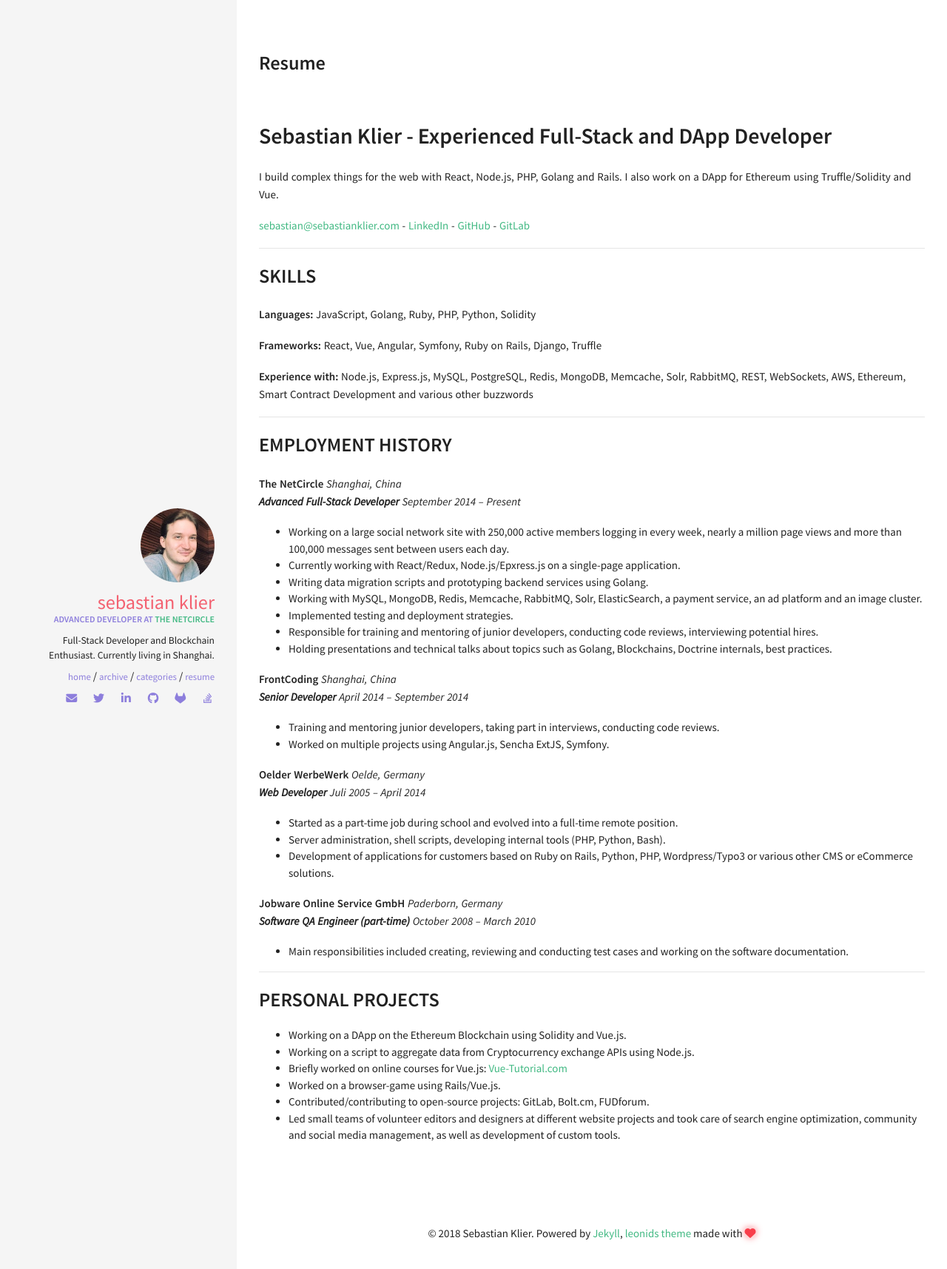
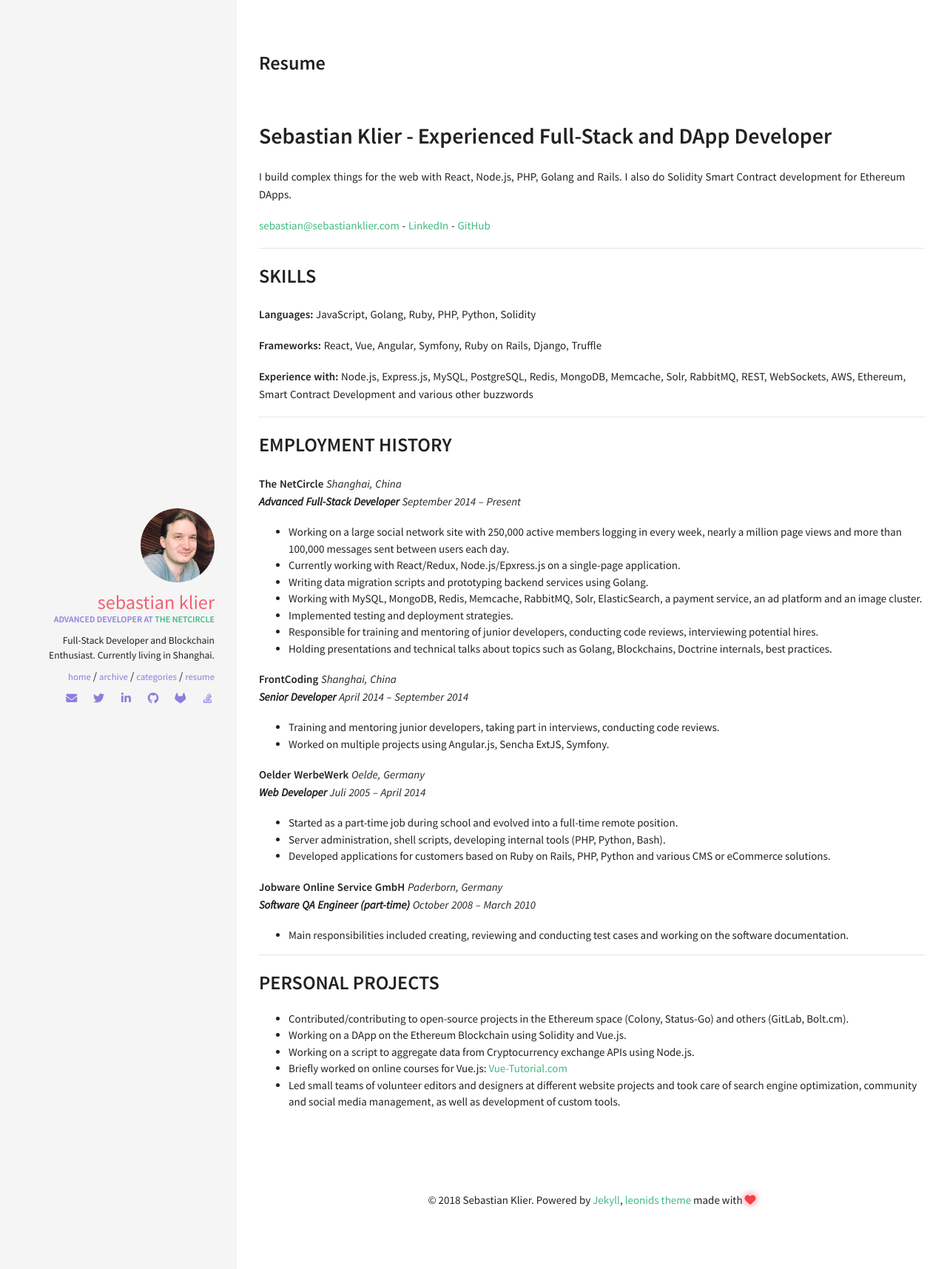
Before and after one commit to sekl/sebastianklier.com, a Jekyll site: the page built from resume.md, in a window 1280 px wide. Shown: the top 1715 px of the page at 74% size. Built offline with Jekyll 4.4.1, drawn with Linux system fonts in a browser that asks for light colours; nearby versions of some CDN libraries.

Commit message:
update resume

```diff
--- a/resume.md
+++ b/resume.md
@@ -6,9 +6,9 @@ permalink: /resume/
 
 # Sebastian Klier - Experienced Full-Stack and DApp Developer
 
-I build complex things for the web with React, Node.js, PHP, Golang and Rails. I also work on a DApp for Ethereum using Truffle/Solidity and Vue.
+I build complex things for the web with React, Node.js, PHP, Golang and Rails. I also do Solidity Smart Contract development for Ethereum DApps.
 
-[sebastian@sebastianklier.com](mailto:sebastian@sebastianklier.com) - [LinkedIn](http://www.linkedin.com/in/sebastianklier) - [GitHub](http://github.com/sekl) - [GitLab](http://gitlab.com/u/sekl)
+[sebastian@sebastianklier.com](mailto:sebastian@sebastianklier.com) - [LinkedIn](http://www.linkedin.com/in/sebastianklier) - [GitHub](http://github.com/sekl)
 
 ---
 
@@ -51,7 +51,7 @@ reviews, interviewing potential hires.
 
 * Started as a part-time job during school and evolved into a full-time remote position.
 * Server administration, shell scripts, developing internal tools (PHP, Python, Bash).
-* Development of applications for customers based on Ruby on Rails, Python, PHP, Wordpress/Typo3 or various other CMS or eCommerce solutions.
+* Developed applications for customers based on Ruby on Rails, PHP, Python and various CMS or eCommerce solutions.
 
 **Jobware Online Service GmbH** *Paderborn, Germany*
 ***Software QA Engineer (part-time)*** *October 2008 – March 2010*
@@ -63,11 +63,10 @@ working on the software documentation.
 
 ## PERSONAL PROJECTS
 
+* Contributed/contributing to open-source projects in the Ethereum space (Colony, Status-Go) and others (GitLab, Bolt.cm).
 * Working on a DApp on the Ethereum Blockchain using Solidity and Vue.js.
 * Working on a script to aggregate data from Cryptocurrency exchange APIs using Node.js.
 * Briefly worked on online courses for Vue.js: [Vue-Tutorial.com](https://www.vue-tutorial.com)
-* Worked on a browser-game using Rails/Vue.js.
-* Contributed/contributing to open-source projects: GitLab, Bolt.cm, FUDforum.
 * Led small teams of volunteer editors and designers at different website projects and
 took care of search engine optimization, community and social media management, as
 well as development of custom tools.
```
